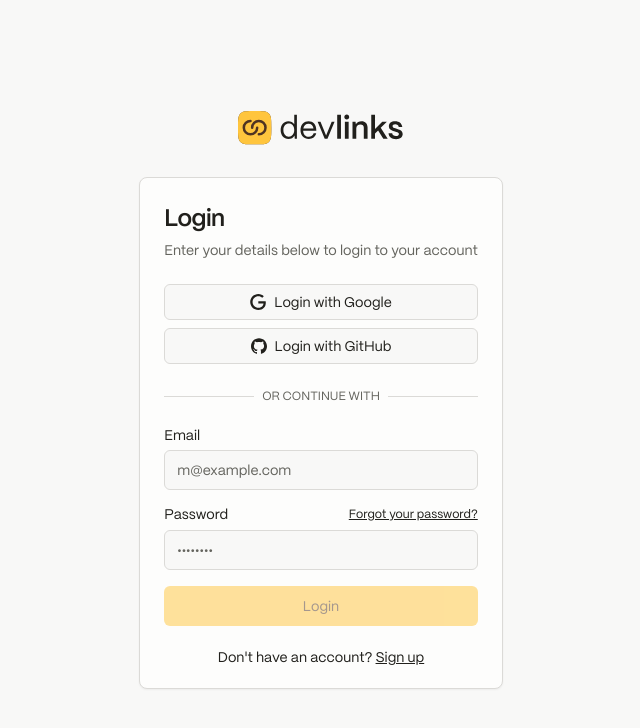
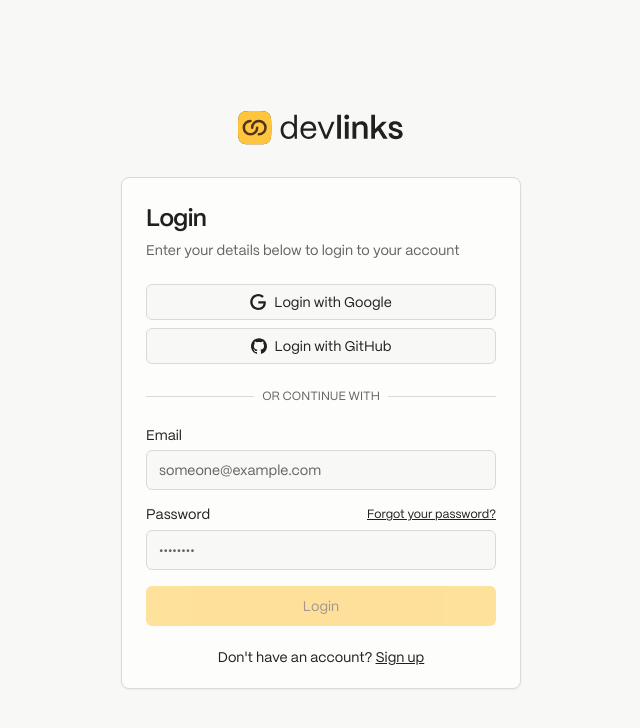
Before and after one commit to chadlydev/devlinks, a Next.js app: page /login in a window 1280 px wide. Shown: the top 728 px of the page, without its empty margins (319-959 px from the left). Built offline with nearby package versions, Linux system fonts and the light colour scheme.

Commit message:
Update email placeholder and card size in login page

```diff
--- a/app/(auth)/login/login-form.tsx
+++ b/app/(auth)/login/login-form.tsx
@@ -38,7 +38,7 @@ export default function LoginForm() {
 						<FormItem>
 							<FormLabel>Email</FormLabel>
 							<FormControl>
-								<FormInput placeholder='m@example.com' {...field} />
+								<FormInput placeholder='someone@example.com' {...field} />
 							</FormControl>
 							<FormMessage />
 						</FormItem>
--- a/app/(auth)/login/page.tsx
+++ b/app/(auth)/login/page.tsx
@@ -17,7 +17,7 @@ import { GithubIcon, GoogleIcon } from '@/components/icons';
 export default function LoginPage() {
 	return (
 		<main>
-			<Card>
+			<Card className='sm:w-[25rem]'>
 				<CardHeader>
 					<CardTitle>Login</CardTitle>
 					<CardDescription>Enter your details below to login to your account</CardDescription>
```
